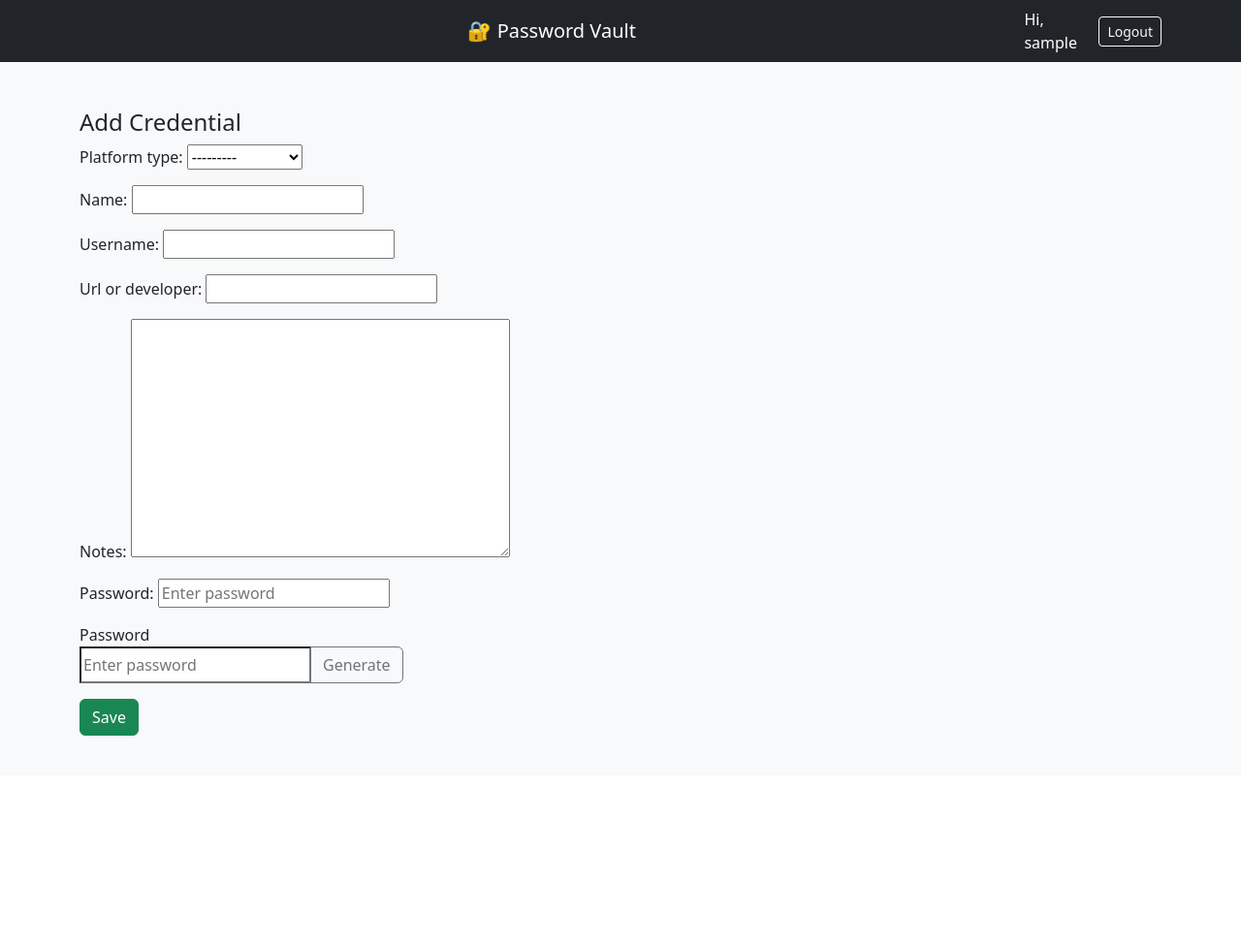
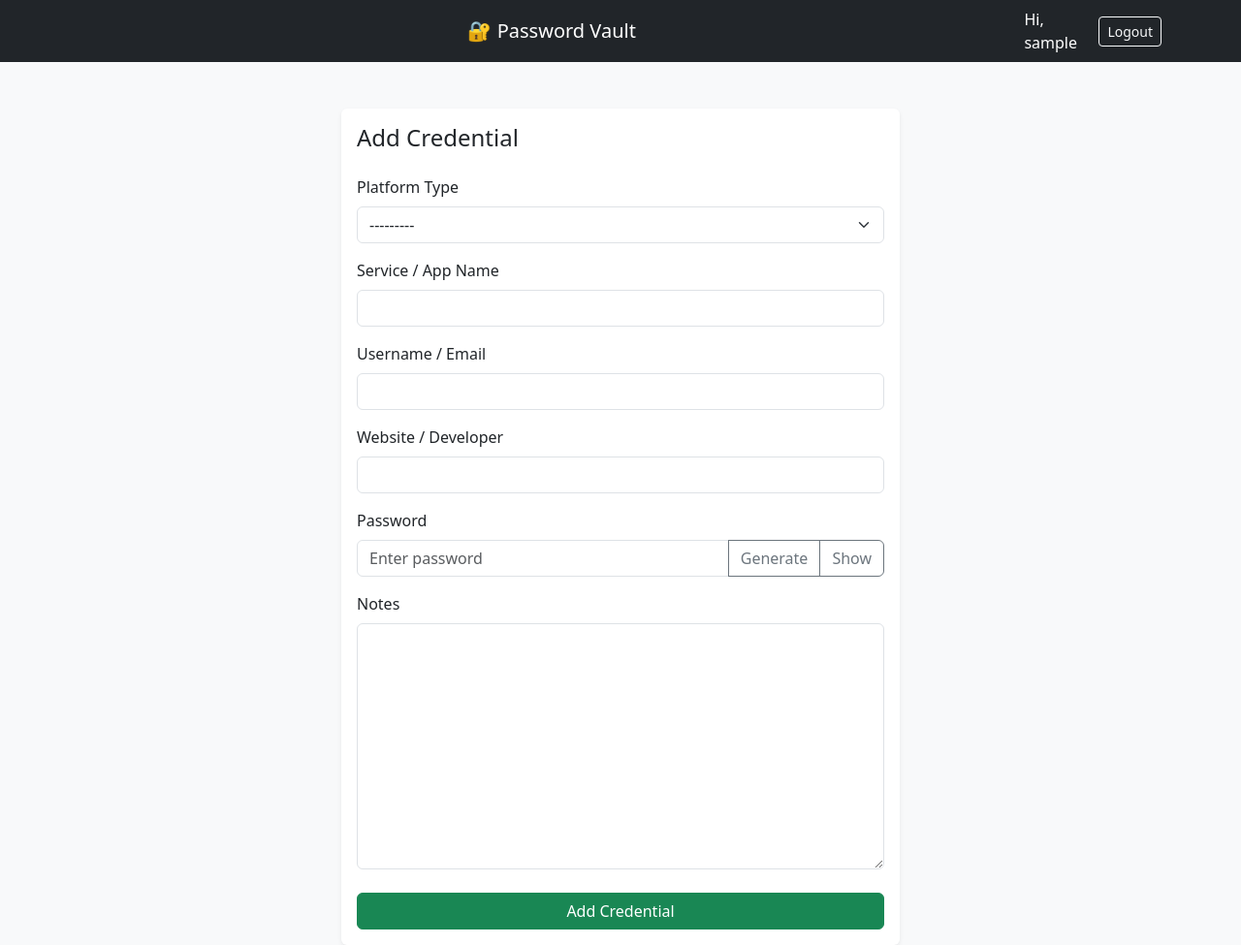
Before and after one commit to edanodongo/password-manager, a Django app: page /add/ in a window 1280 px wide. Shown: the whole page at 97% size. Before the commit the page ends 759 px from the top, so only its background shows below. Run offline with Django 5.2, Linux system fonts and the light colour scheme; the visitor is signed in with stand-in values (Sample User, id 1); some libraries are stand-ins or nearby versions.

Commit message:
Updated templates

```diff
--- a/templates/vault/credential_form.html
+++ b/templates/vault/credential_form.html
@@ -1,22 +1,66 @@
 {% extends 'vault/base.html' %}
+{% load form_tags %}
+{% load crispy_forms_tags %}
 {% block content %}
-<h4>{{ title }}</h4>
-<form method="post">
+
+<div class="container mt-4" style="max-width: 600px;">
+  <div class="card shadow-sm border-0">
+    <div class="card-body">
+      <h4 class="mb-4">{{ title }}</h4>
+      <form method="post" novalidate>
         {% csrf_token %}
-  {{ form.as_p }}
+
         <div class="mb-3">
-    <label>Password</label>
+          <label class="form-label">Platform Type</label>
+          {{ form.platform_type|add_class:"form-select" }}
+        </div>
+
+        <div class="mb-3">
+          <label class="form-label">Service / App Name</label>
+          {{ form.name|add_class:"form-control" }}
+        </div>
+
+        <div class="mb-3">
+          <label class="form-label">Username / Email</label>
+          {{ form.username|add_class:"form-control" }}
+        </div>
+
+        <div class="mb-3">
+          <label class="form-label">Website / Developer</label>
+          {{ form.url_or_developer|add_class:"form-control" }}
+        </div>
+
+        <div class="mb-3">
+          <label class="form-label">Password</label>
           <div class="input-group">
-        {{ form.password_raw }}
+            {{ form.password_raw|add_class:"form-control" }}
             <button type="button" class="btn btn-outline-secondary" onclick="generatePassword()">Generate</button>
+            <button type="button" class="btn btn-outline-secondary" onclick="togglePassword()">Show</button>
           </div>
         </div>
-  <button type="submit" class="btn btn-success">Save</button>
+
+        <div class="mb-3">
+          <label class="form-label">Notes</label>
+          {{ form.notes|add_class:"form-control" }}
+        </div>
+
+        <div class="d-grid mt-4">
+          <button type="submit" class="btn btn-success">{{ title }}</button>
+        </div>
       </form>
+    </div>
+  </div>
+</div>
 
+<!-- JS for password toggle and generator -->
 <script>
+  function togglePassword() {
+    const input = document.getElementById("id_password_raw");
+    input.type = input.type === "password" ? "text" : "password";
+  }
+
   function generatePassword(length = 16) {
-    const charset = "abcdefghijklmnopqrstuvwxyzABCDEFGHIJKLMNOPQRSTUVWXYZ0123456789!@#$%^&*()_+";
+    const charset = "abcdefghijklmnopqrstuvwxyzABCDEFGHIJKLMNOPQRSTUVWXYZ0123456789!@#$%^&*()";
     let password = "";
     for (let i = 0; i < length; i++) {
       password += charset.charAt(Math.floor(Math.random() * charset.length));
```
Lines whose indentation alone changed are shown as unchanged.
